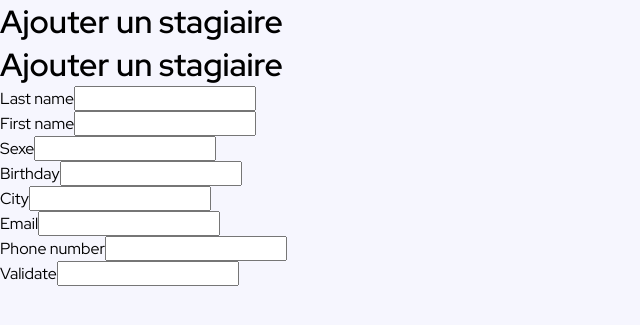
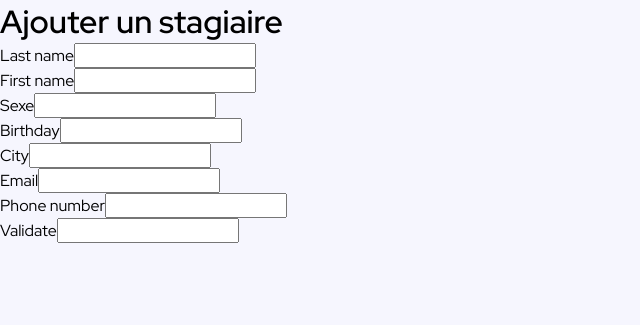
Before and after one commit to M-Laetitia/SymfonySessions, a Symfony app: template templates/student/new.html.twig in a window 1280 px wide. Shown: the part 96-421 px from the top of the page, without its empty margins (0-640 px from the left). Run offline with Twig, Linux system fonts and the light colour scheme; the template is opened without the code that fills it, so the values that code supplies are empty; form fields are guessed from the names that the template uses; some libraries are stand-ins or nearby versions.

Commit message:
Refactor: delete a useless h1

```diff
--- a/templates/student/new.html.twig
+++ b/templates/student/new.html.twig
@@ -4,7 +4,7 @@
 
 {% block body %}
 
-    <h1>Ajouter un stagiaire</h1>
+
 
     {# {{ form(formAddEmploye) }} #}
 
```
